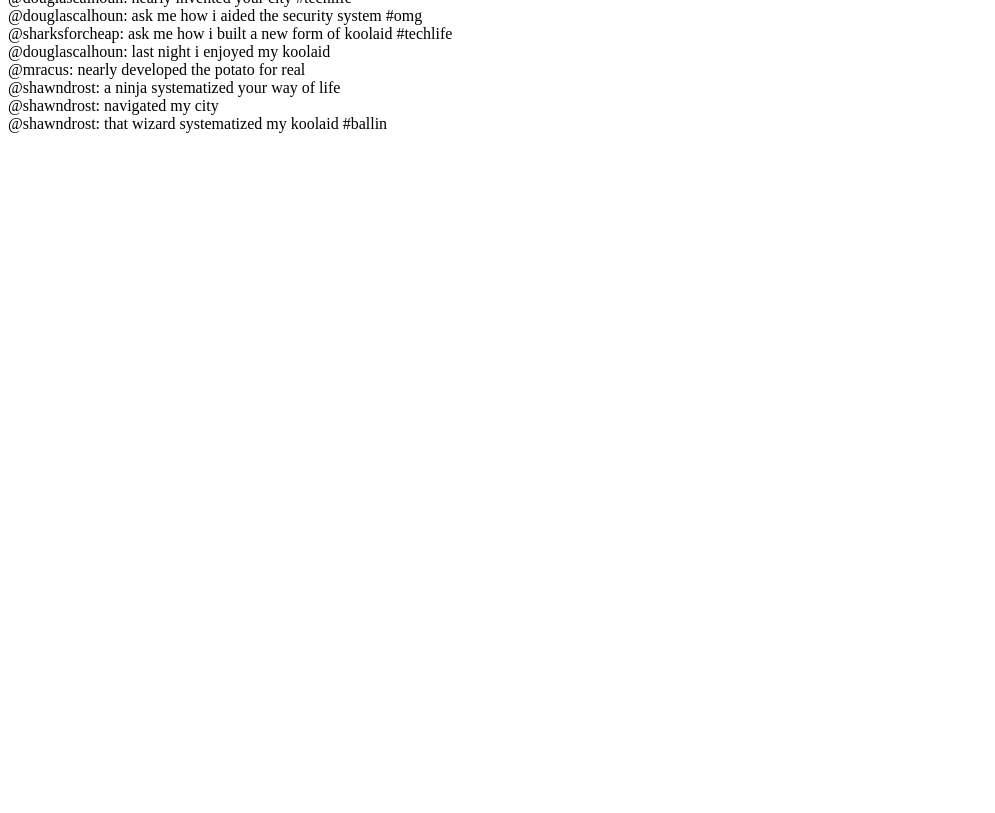
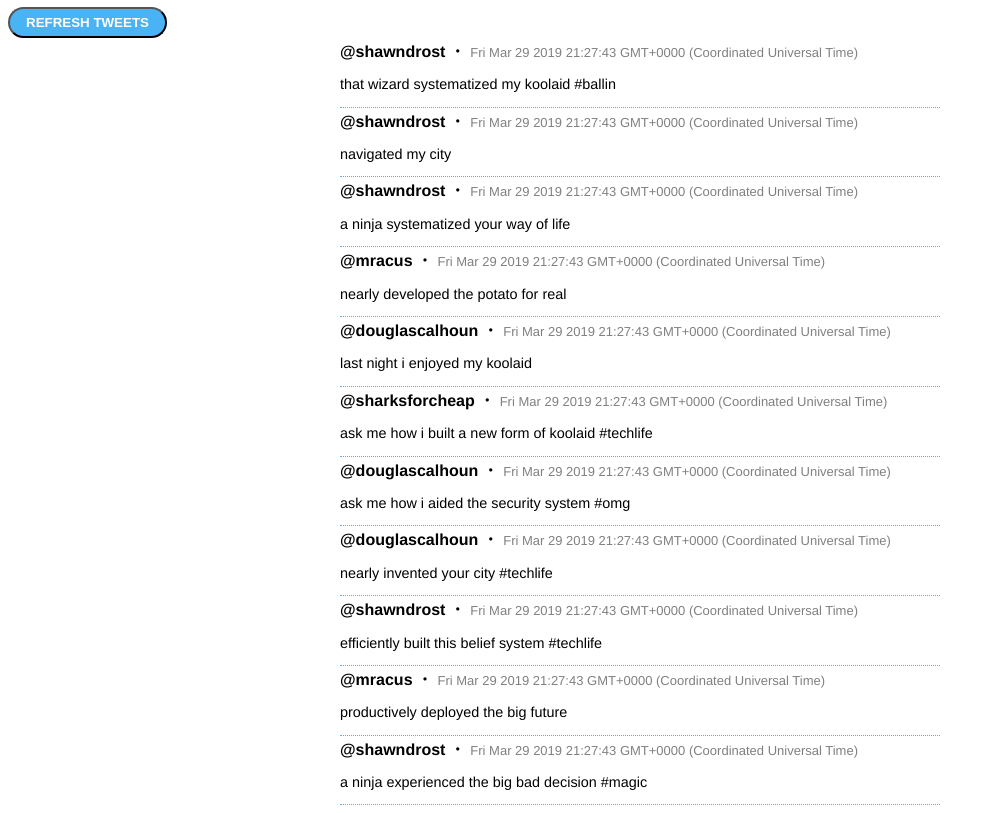
Before and after one commit to stevefotedar/twiddler, a plain HTML site: page index.html in a window 1280 px wide. Shown: the part 73-886 px from the top of the page, without its empty margins (0-995 px from the left). Before the commit the page ends 800 px from the top, so only its background shows below. Drawn offline with Linux system fonts and the light colour scheme.

Commit message:
Completed min req
Completed minimum requirement for Twiddler assignment.

```diff
--- /dev/null
+++ b/index.css
@@ -0,0 +1,51 @@
+.tmsp {
+	display: inline;
+	color: grey;
+	font-size: small;
+}
+
+.user {
+	font-weight: bold;
+}
+
+html {
+	font-family: Helvetica,Arial,sans-serif;
+}
+
+.user:hover {
+	color: #1DA1F2;
+	text-decoration: underline;
+	cursor: pointer;
+}
+
+.msg {
+	font-size: 90%;
+}
+
+.tweet {
+	box-sizing: border-box;
+	margin: 0 auto;
+	width: 600px;
+	border-bottom: 1px dotted #4AB3F4;
+	overflow: auto;
+}
+
+.upd-btn,
+.upd-btn:visited,
+.upd-btn:focus {
+	background-color: #4AB3F4;
+	color: white;
+	border-radius: 100px;
+	cursor: pointer;
+	font-weight: bold;
+	padding: 6px 16px;
+	position: relative;
+	text-align: center;
+	white-space: nowrap;
+	outline: none;
+}
+
+.upd-btn:hover {
+	background-color: #1DA1F2;
+	border-color: #1DA1F2;
+}
--- a/index.html
+++ b/index.html
@@ -3,22 +3,41 @@
   <head>
     <script src="jquery.js"></script>
     <script src="data_generator.js"></script>
+    <link href="index.css" type="text/css" rel="stylesheet" >
   </head>
   <body>
+    <h1 class="title">Twiddler</h1>
+    <button title="Refreshes page and removes any filters" class="upd-btn">REFRESH TWEETS</button>
+    <article class="stream"></article>
     <script>
 
       $(document).ready(function(){
-        var $body = $('body');
+        var $body = $('.stream');
         $body.html('');
 
-        var index = streams.home.length - 1;
-        while(index >= 0){
-          var tweet = streams.home[index];
-          var $tweet = $('<div></div>');
-          $tweet.text('@' + tweet.user + ': ' + tweet.message);
-          $tweet.appendTo($body);
-          index -= 1;
+        for (var i = 0; i < streams.home.length; i++){
+          var tweet = streams.home[i];
+          var $tweet = $('<div class="tweet"><a class="user">@' + tweet.user + '</a> ・ <p class="tmsp">' + tweet.created_at + '</p><p class="msg">' + tweet.message + '</p></div>');
+          $tweet.appendTo('.stream');
         }
+
+        $("button").click(function(){
+          $(".tweet").show();
+          for (var i = 0; i < streams.home.length; i++){
+            var tweet = streams.home[i];
+            var $tweet = $('<div class="tweet"><a class="user">@' + tweet.user + '</a> ・ <p class="tmsp">' + tweet.created_at + '</p><p class="msg">' + tweet.message + '</p></div>');
+            $tweet.appendTo('.stream');
+          }
+          $(".user").click(function(){
+            var fltrUser = $(this).text();
+            $(".tweet:not(:contains(" + fltrUser + "))").hide();
+          });
+        });
+
+        $(".user").click(function() {
+          var fltrUser = $(this).text();
+          $(".tweet:not(:contains(" + fltrUser + "))").hide();
+        });
 
       });
 
```
